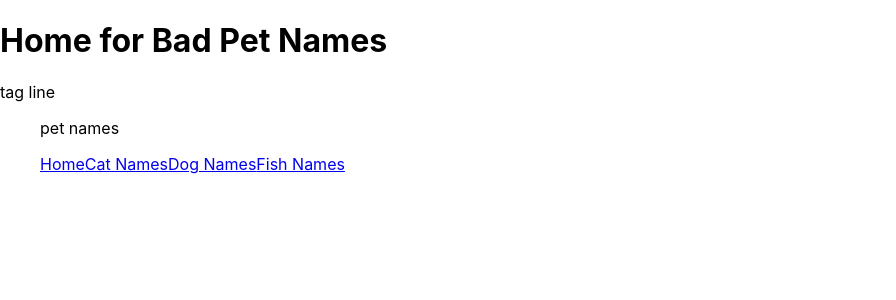
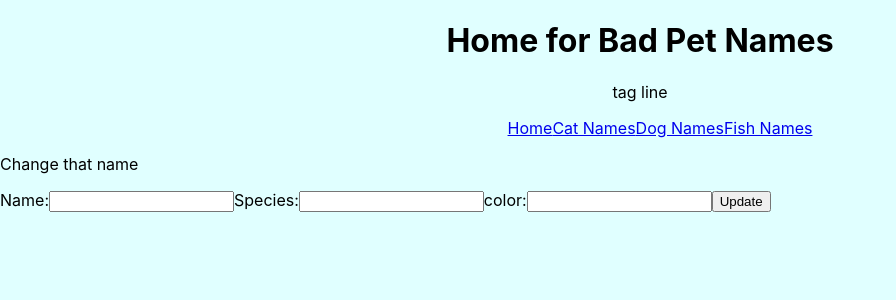
Before and after one commit to PBAbegg/bad-pet-name-list, a React (Create React App) app: page /updatecat in a window 1280 px wide. Shown: the top 300 px of the page, without its empty margins (0-896 px from the left). Built offline with nearby package versions, Linux system fonts and the light colour scheme; no server answers.

Commit message:
Finished cat CRUD

```diff
--- a/src/App.css
+++ b/src/App.css
@@ -1,11 +1,16 @@
+body {
+  background-color: lightcyan;
+}
+
+.Link {
+  text-align: center;
+
+}
+
 .App {
   text-align: center;
 }
 
-.App-logo {
-  height: 40vmin;
-  pointer-events: none;
-}
 
 @media (prefers-reduced-motion: no-preference) {
   .App-logo {
--- a/src/App.js
+++ b/src/App.js
@@ -11,6 +11,7 @@ import './App.css';
 import Page from './components/Page';
 import Home from './pages/Home';
 import Cat from './pages/Cat';
+import UpdateCat from './pages/UpdateCat'
 import Dog from './pages/Dog';
 import Fish from './pages/Fish';
 
@@ -24,10 +25,9 @@ class App extends Component{
   {
     return(
       <Router>
-          <h1>Home for Bad Pet Names</h1>
-          <p>tag line</p>
-        <Nav>
-          <p>pet names</p>
+          <h1 className="App">Home for Bad Pet Names</h1>
+          <p className="App">tag line</p>
+        <Nav className="Link">
           <Link to="/">Home</Link>
           <Link to="/cat">Cat Names</Link>
           <Link to="/dog">Dog Names</Link>
@@ -37,6 +37,7 @@ class App extends Component{
         <Switch>
           <Route exact path="/" component={Home}></Route>
           <Route exact path="/cat" component={Cat} />
+          <Route exact path="/updatecat" component={UpdateCat} />
           <Route path="/dog" component={Dog} />
           <Route path="/fish" component={Fish} />
         </Switch>
--- a/src/components/Page.js
+++ b/src/components/Page.js
@@ -1,5 +1,6 @@
 import React from 'react';
 import Header from './Header'
+
 
 export default class Page extends React.Component {
 constructor(props)
--- a/src/pages/Cat.js
+++ b/src/pages/Cat.js
@@ -1,15 +1,17 @@
 import React from 'react';
+import {Redirect} from 'react-router-dom';
 import Page from '../components/Page'
+
 
 export default class Cat extends React.Component {
     constructor(props)
     {
         super(props);
-
         this.state = {
             catName: '',
             catSpecies: '',
             catColor: '',
+            shouldRedirect: false,
         };
     };
 
@@ -34,6 +36,13 @@ export default class Cat extends React.Component {
         .then((response) =>
         {
             return response.json();
+        })
+        .then((data) =>
+        {
+            console.log("new cat:", data)
+            this.setState({
+                shouldRedirect: true
+            })
         })
         .catch((err) =>
         {
@@ -68,6 +77,9 @@ export default class Cat extends React.Component {
 
     render()
     {
+        if(this.state.shouldRedirect){
+            return <Redirect to="/" />
+        }
         return(
             <Page>
                 <p>Enter Your Bad Cat Name</p>
--- a/src/pages/Home.js
+++ b/src/pages/Home.js
@@ -1,7 +1,7 @@
 import React from 'react';
-import Cat from './Cat';
-import Dog from './Dog';
-import Fish from './Fish';
+import { Link } from 'react-router-dom';
+import UpdateCat from './UpdateCat'
+
 
 export default class Home extends React.Component {
     constructor(props)
@@ -9,6 +9,7 @@ export default class Home extends React.Component {
         super(props);
         this.state = {
             cats: [],
+            catData: " ",
             dogs: [],
             fish: []
         }
@@ -26,24 +27,36 @@ export default class Home extends React.Component {
         {
             this.setState({
                 cats: data,
-                catData: data.map((catName, catSpecies, catColor) =>
+                catData: data.map((cat,i) =>
                 {
-                    return
-                    {this.state.cats.map(cat => (
-                        <ul key={`cat ${cat._id}`}>
-                            <li>{cat.catName}</li>
-                            <li>{cat.catSpecies}</li>
-                            <li>{cat.catColor}</li>
-                        </ul>
-                    ))}
+                return (<ul key={`cat_${cat._id}`}>{`${cat.catName}, ${cat.catSpecies}, ${cat.catColor}`}
+                        <button onClick={this.deleteCat} value={cat._id}>x</button>
+                        <Link to={{pathname:'/updatecat', catID:cat._id}} >Update</Link>
+                    </ul>)
                 })
             })
         })
     }
 
+    deleteCat = (event) =>
+    {
+        let route = 'http://localhost:3030/api/cat/' + event.target.value;
+        let fetchOptions = {method: 'DELETE'}
+        console.log(route)
+        fetch(route, fetchOptions)
+        .then((response) =>
+        {
+            return response.json();
+        })
+        .then(() =>
+        {
+            this.fetchCats()
+        })
+    };
+
     componentDidMount(){
-
-    }
+        this.fetchCats()
+    };
 
     render()
     {
@@ -52,14 +65,7 @@ export default class Home extends React.Component {
                 Home info
                 <div>
                     Cat Names
-                    {/* Cat */}
-                    {this.state.cats.map(cat => (
-                        <ul key={`cat ${cat._id}`}>
-                            <li>{cat.catName}</li>
-                            <li>{cat.catSpecies}</li>
-                            <li>{cat.catColor}</li>
-                        </ul>
-                    ))}
+                    {this.state.catData}
                 </div>
                 <div>
                     Dog Names
@@ -69,5 +75,5 @@ export default class Home extends React.Component {
                 </div>
             </div>
         )
-    }
+    };
 }
--- /dev/null
+++ b/src/pages/UpdateCat.js
@@ -0,0 +1,144 @@
+import React from 'react';
+import Page from '../components/Page';
+import {Redirect} from 'react-router-dom';
+import { Link } from 'react-router-dom';
+
+
+export default class UpdateCat extends React.Component {
+    constructor(props)
+    {
+        super(props);
+        this.state = {
+            catName: '',
+            catSpecies: '',
+            catColor: '',
+            shouldRedirect: false,
+        };
+    };
+
+    getCat = () =>
+    {
+        let route = 'http://localhost:3030/api/cat/' + this.props.location.catID;
+        fetch(route)
+        .then((response) =>
+        {
+            return response.json();
+        })
+        .then ((data) =>
+        {
+            console.log(data)
+            this.setState({...data[0]})
+        })
+        .catch((err) =>
+        {
+            console.log('Error fetching a name is: ', err);
+        })
+    }
+
+    updateCatInfo = (event) =>
+    {
+        event.preventDefault()
+        let route = 'http://localhost:3030/api/cat/' + this.props.location.catID;
+        const fetchOptions = {
+            headers: {
+                'Content-Type': 'application/json',
+            },
+            method: 'PUT',
+            body: JSON.stringify(this.state),
+        };
+        console.log(route)
+        fetch(route, fetchOptions)
+        .then((response) =>
+        {
+            return response.json();
+        })
+        .then((data) =>
+        {
+            console.log("cat update: ", data);
+            this.setState({
+                shouldRedirect: true
+            });
+        })
+        .catch((err) =>
+        {
+            console.log('Error updating a cat is: ', err);
+        })
+    };
+
+    handleChange = (event) =>
+    {
+        event.preventDefault();
+        this.UpdateName.reset();
+
+        const fetchOptions = {
+            headers: {
+                'Content-Type': 'application/json',
+            },
+            method: 'POST',
+            body: JSON.stringify(this.state),
+        };
+
+        console.log(fetchOptions);
+
+        // send data to api
+        const route = 'http://localhost:3030/api/cat'
+        fetch(route, fetchOptions)
+        .then((response) =>
+        {
+            return response.json();
+        })
+        .then((data) => {
+            console.log("cat update: ", data);
+            this.setState({
+              shouldRedirect: true
+            });
+          })
+        .catch((err) =>
+        {
+            console.log('Error posting a cat is: ', err);
+        })
+    };
+
+    changeHandler = (event) =>
+    {
+        const fieldName = event.target.getAttribute('name');
+        const stateObj = {};
+        stateObj[fieldName] = event.target.value;
+        stateObj.feedbackMessage = '';
+        stateObj.feedbackType = '';
+        this.setState(stateObj);
+    };
+
+    componentDidMount(){
+        this.getCat()
+    };
+
+    render()
+    {
+
+        if (this.state.shouldRedirect) {
+            return <Redirect to="/" />;
+        }
+
+        return(
+            <Page>
+                <p>Change that name</p>
+                <form ref={input => this.UpdateName = input} onSubmit={this.updateCatInfo}>
+                    <label>Name:</label>
+                    <input autoComplete="off" type="text" id="name" name="catName" value={this.state.catName}
+                    onChange={this.changeHandler}></input>
+
+                    <label>Species:</label>
+                    <input autoComplete="off" type="text" id="species" name="catSpecies" value={this.state.catSpecies}
+                    onChange={this.changeHandler}></input>
+
+                    <label>color:</label>
+                    <input autoComplete="off" type="text" id="color" name="catColor"  value={this.state.catColor}
+                    onChange={this.changeHandler}></input>
+
+                    <input type="submit" value="Update"></input>
+                </form>
+            </Page>
+        )
+    }
+}
```
